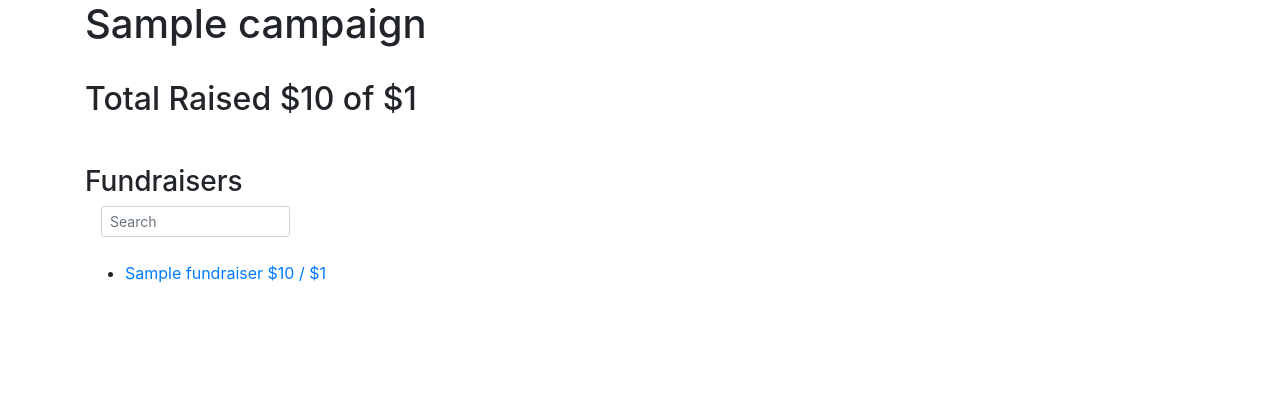
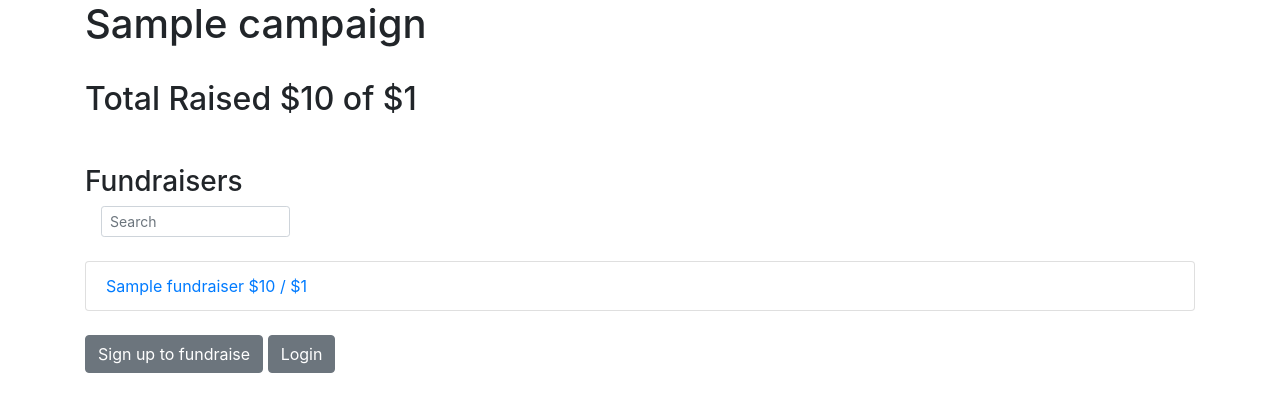
Before and after one commit to dominikszopa/fundraising-website, a Django app: page /team_fundraising/ in a window 1280 px wide. Shown: the top 412 px of the page. Run offline with Django 3.2, Linux system fonts and the light colour scheme; tables that the repository leaves empty hold one stand-in row (values such as "Sample post"); some libraries are stand-ins or nearby versions.

Commit message:
Fixed login redirect Added buttons for signup and login

```diff
--- a/fundraiser/settings.py
+++ b/fundraiser/settings.py
@@ -124,3 +124,5 @@ INTERNAL_IPS = ['127.0.0.1']
 # https://docs.djangoproject.com/en/2.1/howto/static-files/
 
 STATIC_URL = '/static/'
+
+LOGIN_REDIRECT_URL = '/team_fundraising/accounts/update_fundraiser/'
--- a/team_fundraising/forms.py
+++ b/team_fundraising/forms.py
@@ -28,12 +28,12 @@ class DonationForm(forms.Form):
 
         try:
             amount = self.cleaned_data['amount']
-        except KeyError as e:
+        except KeyError:
             amount = ""
 
         try:
             other_amount = self.cleaned_data['other_amount']
-        except KeyError as e:
+        except KeyError:
             other_amount = ""
 
         if amount == 'other' or amount == '':
@@ -47,7 +47,7 @@ class DonationForm(forms.Form):
 class UserForm(forms.ModelForm):
     class Meta:
         model = User
-        fields = ('first_name', 'last_name', 'email')
+        fields = ('email',)
 
 
 class SignUpForm(UserCreationForm):
--- a/team_fundraising/templates/team_fundraising/fundraiser.html
+++ b/team_fundraising/templates/team_fundraising/fundraiser.html
@@ -26,4 +26,6 @@
             </li>
             {% endfor %}
         </ul>
+
+        <a class="btn btn-secondary" href="{% url 'team_fundraising:login' %}" role="button">Login</a>
     {% endblock %}
--- a/team_fundraising/templates/team_fundraising/index.html
+++ b/team_fundraising/templates/team_fundraising/index.html
@@ -4,7 +4,8 @@
 {% block content %}
 <h1>{{ campaign.name }}</h1>
 <br/>
-<h2>Total Raised ${{ total_raised|floatformat:"0"|intcomma }} of ${{ campaign.goal|floatformat:"0"|intcomma }}
+<h2>Total Raised ${{ total_raised|floatformat:"0"|intcomma }} of
+    ${{ campaign.goal|floatformat:"0"|intcomma }}
 <br/>
 <br/>
     <h3>Fundraisers</h3>
@@ -14,21 +15,32 @@
     <form class="form-inline">
         <div class="col-xs-4">
             <i class="fa fa-search" aria-hidden="true"></i>
-            <input id="search" class="form-control form-control-sm ml-3 w-75" type="text" placeholder="Search" aria-label="Search" onkeyup="filterList()">
+            <input id="search" class="form-control form-control-sm ml-3 w-75"
+                type="text" placeholder="Search" aria-label="Search"
+                onkeyup="filterList()">
         </div>
     </form>
     <br/>
-    <ul id="fundraiserlist">
+    <ul class="list-group" id="fundraiserlist">
         {% for fundraiser in fundraisers %}
-        <li>
+        <li class="list-group-item">
             <a href="{% url 'team_fundraising:fundraiser' fundraiser.id %}">
                 {{ fundraiser.name }}
-                ${{ fundraiser.total_raised|floatformat:"0"|intcomma }} / ${{ fundraiser.goal|floatformat:"0"|intcomma }}
+                ${{ fundraiser.total_raised|floatformat:"0"|intcomma }} /
+                ${{ fundraiser.goal|floatformat:"0"|intcomma }}
             </a>
         </li>
         {% endfor %}
 
     </ul>
+
+    <br/>
+    <a class="btn btn-secondary"
+        href="{% url 'team_fundraising:signup' campaign.id %}"
+        role="button">Sign up to fundraise</a>
+    <a class="btn btn-secondary"
+        href="{% url 'team_fundraising:login' %}"
+        role="button">Login</a>
 
 <script>
 function filterList() {
```
Also changed, not shown: 1 other file.
